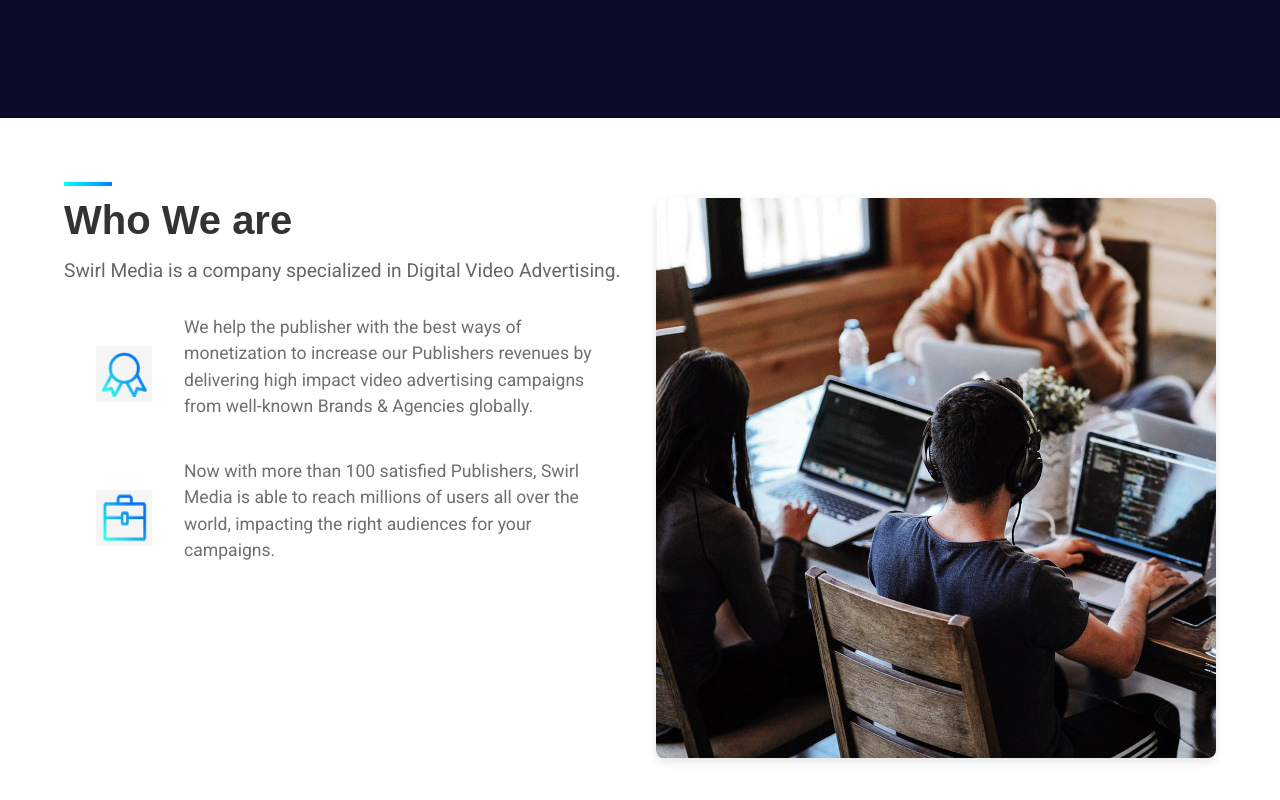
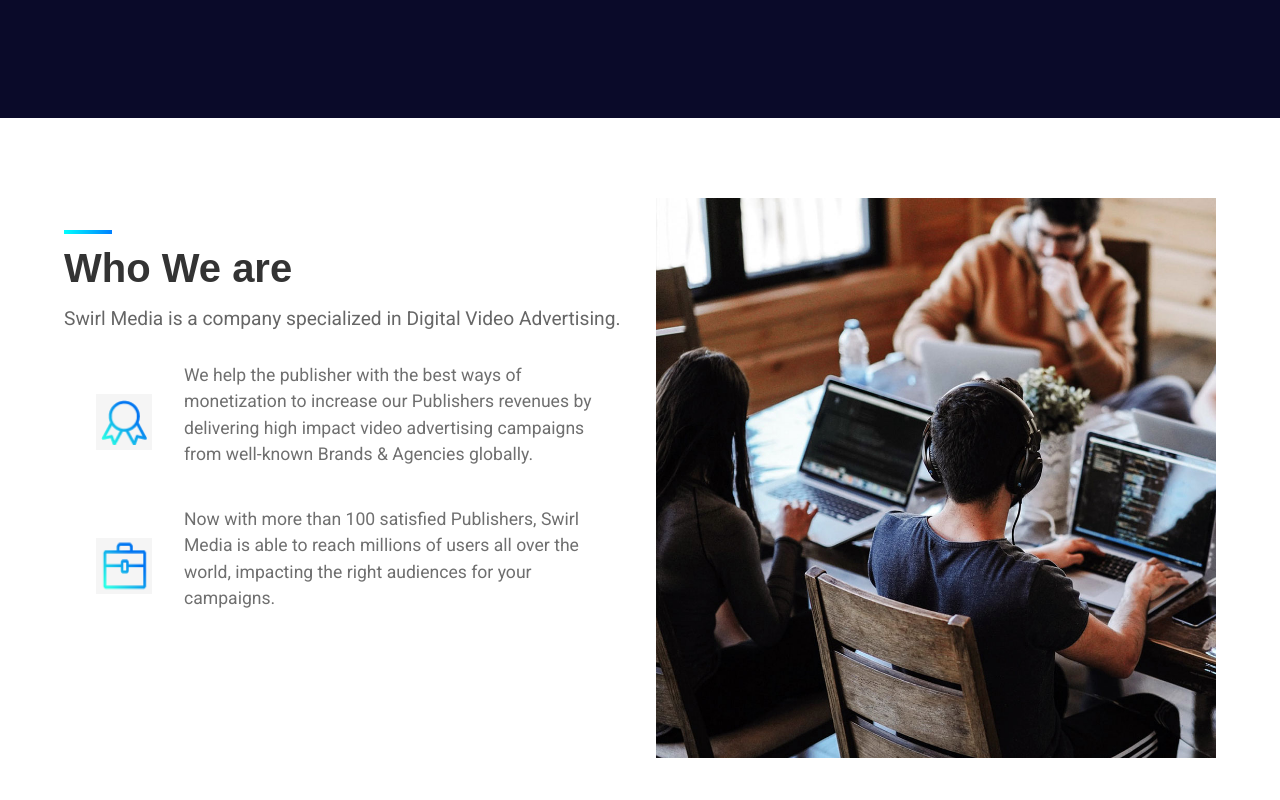
Before and after one commit to bhauhbbh/goldenmediacurve, a plain HTML site: page index.html in a window 1280 px wide. Shown: the part 582-1382 px from the top of the page. Drawn offline with Linux system fonts and the light colour scheme; a web font is replaced by a local one.

Commit message:
added who we are 2

```diff
--- a/styles.css
+++ b/styles.css
@@ -171,6 +171,12 @@
     }
 }
 
+.content {
+
+margin-top: 3rem;
+
+}
+
 /* Who We Are Section Styles */
 
 .who-we-are {
@@ -242,8 +248,6 @@
 .who-we-are .image img {
     width: 100%;
     height: auto;
-    border-radius: 8px;
-    box-shadow: 0 4px 10px rgba(0, 0, 0, 0.1);
 }
 
 /* Responsive styles for smaller screens */
```
